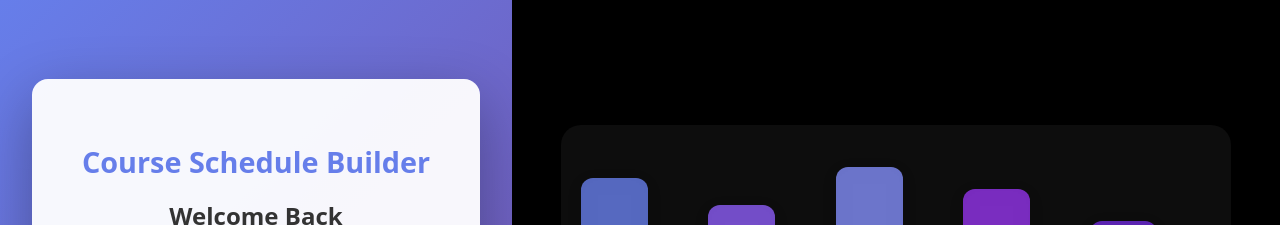
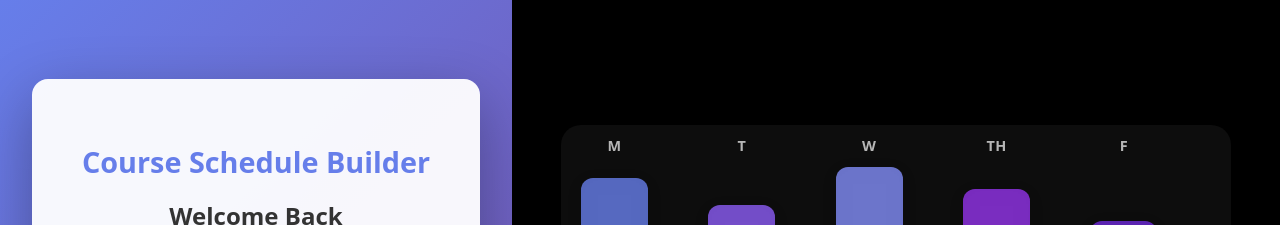
Before and after one commit to cjanderson1016/581Project3, a React (Vite) app: page /login in a window 1280 px wide. Shown: the top 225 px of the page. Built offline with nearby package versions, Linux system fonts and the light colour scheme.

Commit message:
Add day labels above schedule columns

```diff
--- a/src/components/AuthIllustration.tsx
+++ b/src/components/AuthIllustration.tsx
@@ -10,6 +10,13 @@ export default function AuthIllustration() {
   return (
     <div className="illustration-container">
       <div className="schedule-mockup">
+        {/* Day labels above each column */}
+        <div className="day-label" style={{ left: '3%' }}>M</div>
+        <div className="day-label" style={{ left: '22%' }}>T</div>
+        <div className="day-label" style={{ left: '41%' }}>W</div>
+        <div className="day-label" style={{ left: '60%' }}>TH</div>
+        <div className="day-label" style={{ left: '79%' }}>F</div>
+
         {/* Abstract time blocks representing a 5-day weekly schedule - well spaced */}
 
         {/* Monday blocks - far left */}
--- a/src/styles/AuthIllustration.css
+++ b/src/styles/AuthIllustration.css
@@ -25,6 +25,19 @@
   padding: 1rem;
   backdrop-filter: blur(10px);
   box-shadow: 0 8px 32px rgba(0, 0, 0, 0.1);
+}
+
+/* Day labels above columns */
+.day-label {
+  position: absolute;
+  top: 2%;
+  width: 10%;
+  text-align: center;
+  color: rgba(255, 255, 255, 0.7);
+  font-size: 0.9rem;
+  font-weight: 600;
+  letter-spacing: 0.5px;
+  text-transform: uppercase;
 }
 
 /* Individual time blocks with different colors */
```
